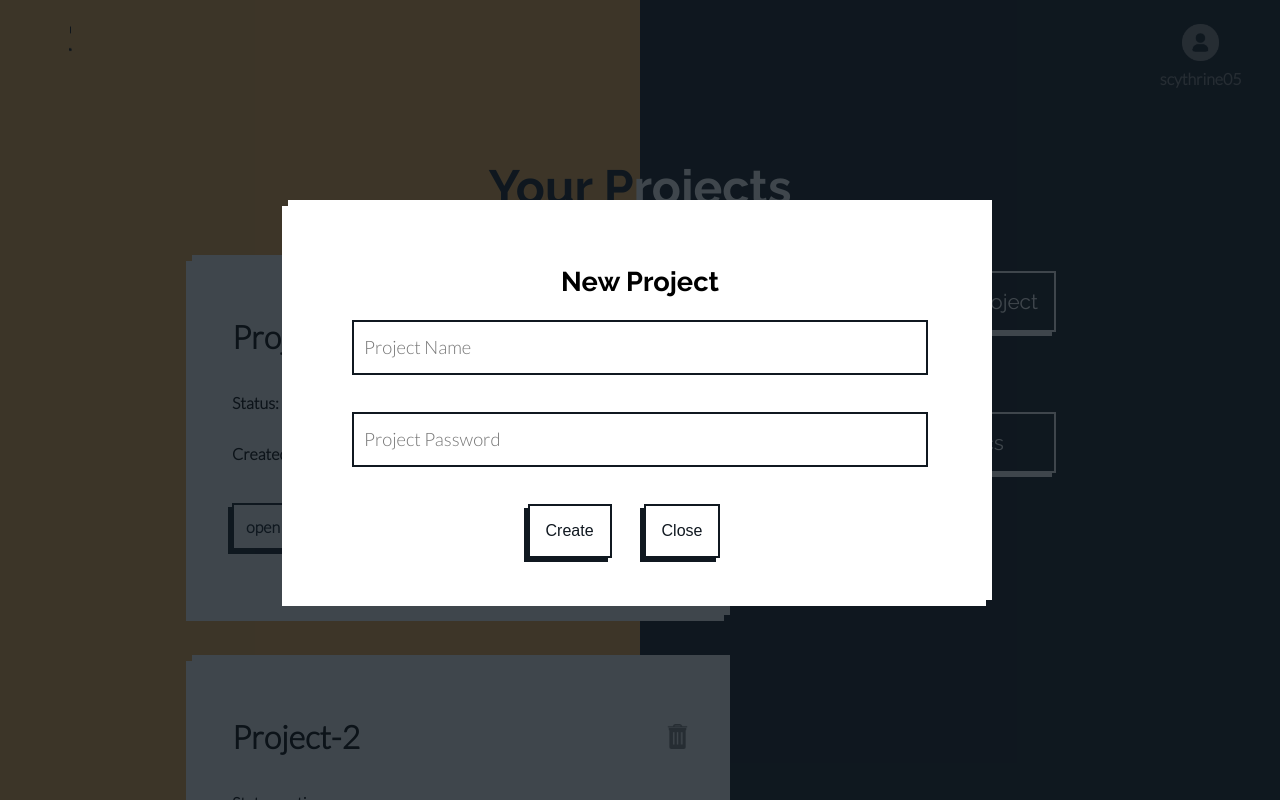
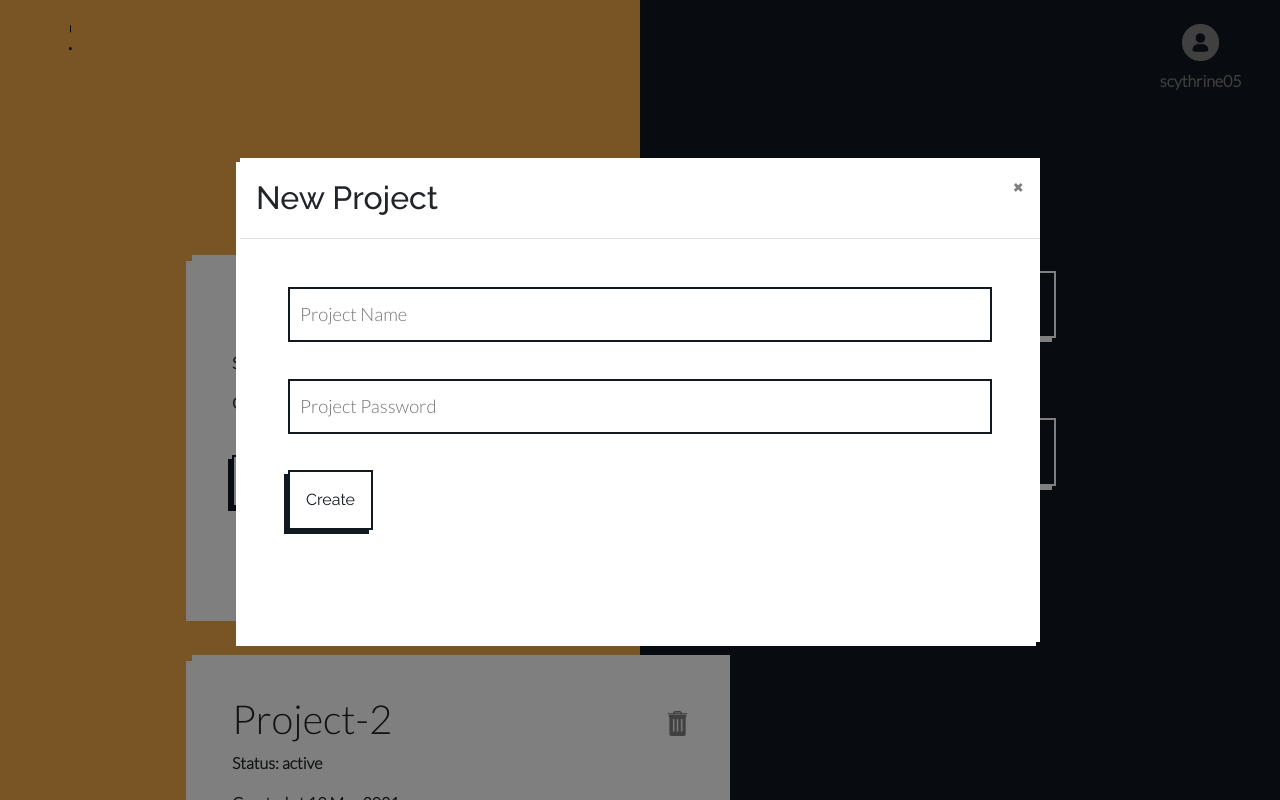
Before and after one commit to scythrine05/alAuth, a Next.js app in the folder client/: page /dashboard in a window 1280 px wide. Both pictures are taken after a click on the element "New Project". Shown: the top 800 px of the page. Built offline with nearby package versions, Linux system fonts and the light colour scheme.

Commit message:
Changed Modal with react-bootstrap

```diff
--- /dev/null
+++ b/client/components/NewProject.js
@@ -0,0 +1,38 @@
+import React from "react";
+import { Modal } from "react-bootstrap";
+
+const NewProject = (props) => {
+  return (
+    <Modal
+      {...props}
+      size="lg"
+      aria-labelledby="contained-modal-title-vcenter"
+      centered
+      className="new-modal"
+    >
+      <Modal.Header closeButton>
+        <Modal.Title id="contained-modal-title-vcenter">
+          New Project
+        </Modal.Title>
+      </Modal.Header>
+      <Modal.Body>
+        <form>
+          <input type="text" placeholder="Project Name" className="modalForm" />
+          <input
+            type="password"
+            placeholder="Project Password"
+            className="modalForm"
+          />
+          <div className="modalOption">
+            {" "}
+            <button disabled type="submit" className="modalOpt">
+              Create
+            </button>
+          </div>
+        </form>
+      </Modal.Body>
+    </Modal>
+  );
+};
+
+export default NewProject;
--- a/client/package.json
+++ b/client/package.json
@@ -8,9 +8,10 @@
     "start": "next start"
   },
   "dependencies": {
-    "jquery": "^3.6.0",
+    "bootstrap": "^4.6.0",
     "next": "^10.2.0",
     "react": "^17.0.2",
+    "react-bootstrap": "^1.6.0",
     "react-dom": "^17.0.2",
     "react-reveal": "^1.2.2"
   }
--- a/client/pages/_app.js
+++ b/client/pages/_app.js
@@ -1,4 +1,5 @@
 import Layout from "../components/Layout";
+import "bootstrap/dist/css/bootstrap.min.css";
 import "../styles/globals.css";
 
 function MyApp({ Component, pageProps }) {
--- a/client/pages/dashboard.js
+++ b/client/pages/dashboard.js
@@ -3,12 +3,13 @@ import Head from "next/head";
 import Image from "next/image";
 import Link from "next/link";
 import styles from "../styles/Dashboard.module.css";
-import $ from "jquery";
+import NewProject from "../components/NewProject";
 
 export default function Projects() {
   const [modal, setModal] = useState("modalHide");
+  const [modalShow, setModalShow] = useState(false);
 
-  const NewProject = () => {
+  const NewPProject = () => {
     return (
       <>
         <div className={styles[modal]}>
@@ -52,11 +53,10 @@ export default function Projects() {
           name="viewport"
           content="user-scalable=no,initial-scale=1,maximum-scale=1"
         />
-        <script type="text/javascript" src="/static/viewport.js"></script>
         <title>alAuth | Dashboard</title>
         <link rel="icon" href="/favicon.ico" />
       </Head>
-      <NewProject class={modal} />
+      <NewProject show={modalShow} onHide={() => setModalShow(false)} />
       <div className={styles.profile}>
         <Image
           className="icon"
@@ -111,12 +111,7 @@ export default function Projects() {
           </div>
           <div className={styles.option}>
             {" "}
-            <span
-              className={styles.opt}
-              onClick={() => {
-                setModal("modal");
-              }}
-            >
+            <span className={styles.opt} onClick={() => setModalShow(true)}>
               New Project
             </span>
             <Link href="/docs">
--- a/client/pages/docs.js
+++ b/client/pages/docs.js
@@ -1,6 +1,5 @@
 import Head from "next/head";
 import styles from "../styles/Docs.module.css";
-import $ from "jquery";
 
 export default function Home() {
   return (
@@ -11,7 +10,6 @@ export default function Home() {
           content="user-scalable=no,initial-scale=1,maximum-scale=1"
         />
         <meta name="description" content="Setting up alAuth" />
-        <script type="text/javascript" src="/static/viewport.js"></script>
         <title>alAuth | Getting Started</title>
         <link rel="icon" href="/favicon.ico" />
       </Head>
--- a/client/pages/index.js
+++ b/client/pages/index.js
@@ -2,7 +2,6 @@ import Head from "next/head";
 import Image from "next/image";
 import Link from "next/link";
 import Fade from "react-reveal/Fade";
-import $ from "jquery";
 import styles from "../styles/Home.module.css";
 
 export default function Home() {
@@ -13,7 +12,6 @@ export default function Home() {
           name="viewport"
           content="user-scalable=no,initial-scale=1,maximum-scale=1"
         />
-        <script type="text/javascript" src="/static/viewport.js"></script>
         <title>alAuth</title>
         <link rel="icon" href="/favicon.ico" />
       </Head>
--- a/client/styles/Dashboard.module.css
+++ b/client/styles/Dashboard.module.css
@@ -26,93 +26,6 @@
   font-size: 2vh;
   font-weight: bold;
   font-family: "Lato";
-}
-
-.modal {
-  height: 100%;
-  top: 0;
-  left: 0;
-  width: 100%;
-  position: fixed;
-  background: rgba(16, 24, 32, 0.8);
-  z-index: 100;
-  display: flex;
-  justify-content: center;
-  align-items: center;
-}
-
-.modalHide {
-  display: none;
-}
-
-.newModal {
-  background: #fff;
-  box-shadow: -6px 6px #fff;
-  width: 55%;
-  height: 50%;
-  display: flex;
-  justify-content: center;
-  align-items: center;
-  position: relative;
-}
-
-.newModal form {
-  display: flex;
-  flex-direction: column;
-  justify-content: center;
-  align-items: center;
-  width: 100%;
-  padding: 4rem;
-  padding-top: 8rem;
-}
-
-.modalForm {
-  padding: 10px;
-  font-family: "Lato";
-  font-size: 2.3vh;
-  border: 2px solid #101820ff;
-  height: 3em;
-  width: 100%;
-  margin-bottom: 2em;
-  -webkit-transition: all 0.3s ease;
-  -moz-transition: all 0.3s ease;
-  -o-transition: all 0.3s ease;
-  transition: all 0.3s ease;
-}
-
-.newModal form h2 {
-  font-size: 1.7em;
-}
-
-.modalForm:focus {
-  outline: none;
-  border-radius: 0;
-  box-shadow: -4px 4px #101820ff;
-}
-
-.modalOption {
-  display: flex;
-}
-.modalOpt {
-  cursor: pointer;
-  margin: 0 2em 4rem 0;
-  padding: 1em;
-  text-align: center;
-  font-size: 2vh;
-  background: #fff;
-  color: #101820ff;
-  border: 2px solid #101820ff;
-  box-shadow: -4px 4px #101820ff;
-  -webkit-transition: all 0.3s ease;
-  -moz-transition: all 0.3s ease;
-  -o-transition: all 0.3s ease;
-  transition: all 0.3s ease;
-}
-.modalOpt:hover {
-  box-shadow: none;
-  background: #101820ff;
-  color: #fff;
-  font-weight: bold;
 }
 
 .main {
@@ -249,24 +162,4 @@
   .del_icon {
     filter: invert(0);
   }
-  .modal {
-    align-items: flex-start;
-    padding-top: 4rem;
-    background: rgba(16, 24, 32, 1);
-  }
-  .newModal {
-    width: 80%;
-    height: 18em;
-  }
-
-  .modalOpt {
-    font-size: 0.75rem;
-  }
-  .modalForm {
-    width: 19em;
-    font-size: 0.8rem;
-  }
-  .newModal form h2 {
-    font-size: 1.42rem;
-  }
 }
--- a/client/styles/globals.css
+++ b/client/styles/globals.css
@@ -94,12 +94,93 @@ a {
   color: #fff;
 }
 
+/* Modal */
+
+.modal-content {
+  border-radius: 0%;
+  border: none;
+  box-shadow: -4px 4px #fff;
+}
+.modal-title {
+  font-size: 2em;
+}
+.modal-body {
+  padding: 3em;
+}
+
+.modalForm {
+  padding: 10px;
+  font-family: "Lato";
+  font-size: 2.3vh;
+  border: 2px solid #101820ff;
+  height: 3em;
+  width: 100%;
+  margin-bottom: 2em;
+  -webkit-transition: all 0.3s ease;
+  -moz-transition: all 0.3s ease;
+  -o-transition: all 0.3s ease;
+  transition: all 0.3s ease;
+}
+
+.modalForm:focus {
+  outline: none;
+  border-radius: 0;
+  box-shadow: -4px 4px #101820ff;
+}
+
+.modalOption {
+  display: flex;
+}
+.modalOpt {
+  cursor: pointer;
+  margin: 0 2em 4rem 0;
+  padding: 1em;
+  text-align: center;
+  font-size: 2vh;
+  background: #fff;
+  color: #101820ff;
+  border: 2px solid #101820ff;
+  box-shadow: -4px 4px #101820ff;
+  -webkit-transition: all 0.3s ease;
+  -moz-transition: all 0.3s ease;
+  -o-transition: all 0.3s ease;
+  transition: all 0.3s ease;
+}
+.modalOpt:hover {
+  box-shadow: none;
+  background: #101820ff;
+  color: #fff;
+  font-weight: bold;
+}
+
 /*Responsive*/
 
 @media only screen and (max-width: 767px) {
   .header {
     padding-bottom: 0;
   }
+  .modal-body {
+    padding: 1em;
+  }
+  .modal-title {
+    font-size: 1.3em;
+  }
+  .newModal {
+    width: 80%;
+    height: 18em;
+  }
+
+  .modalOpt {
+    font-size: 0.75rem;
+  }
+  .modalForm {
+    width: 19em;
+    font-size: 0.8rem;
+  }
+  .newModal form h2 {
+    font-size: 1.42rem;
+  }
+
   .footer {
     font-size: 1.5vh;
   }
```
Also changed, not shown: client/public/static/viewport.js (deleted, +0 -12 lines), 1 other file (tests, documents, lock files or other folders).
